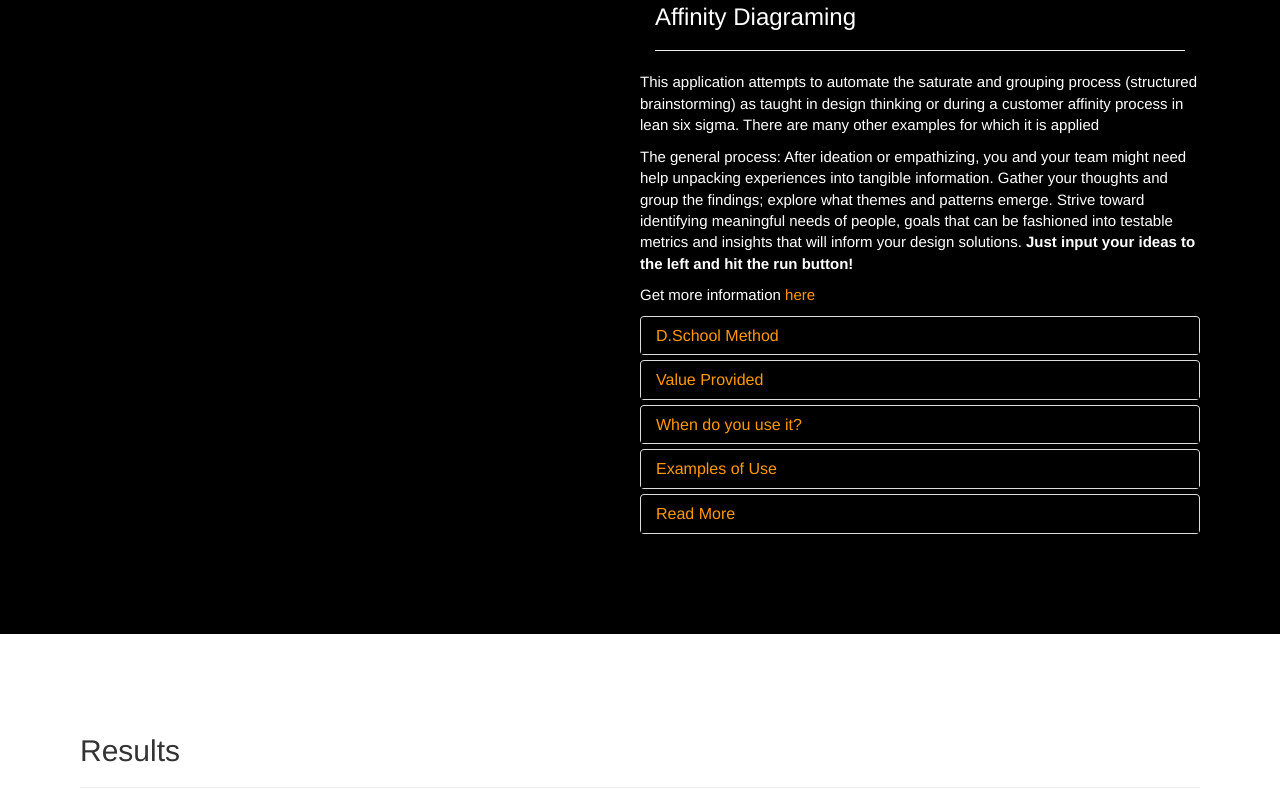
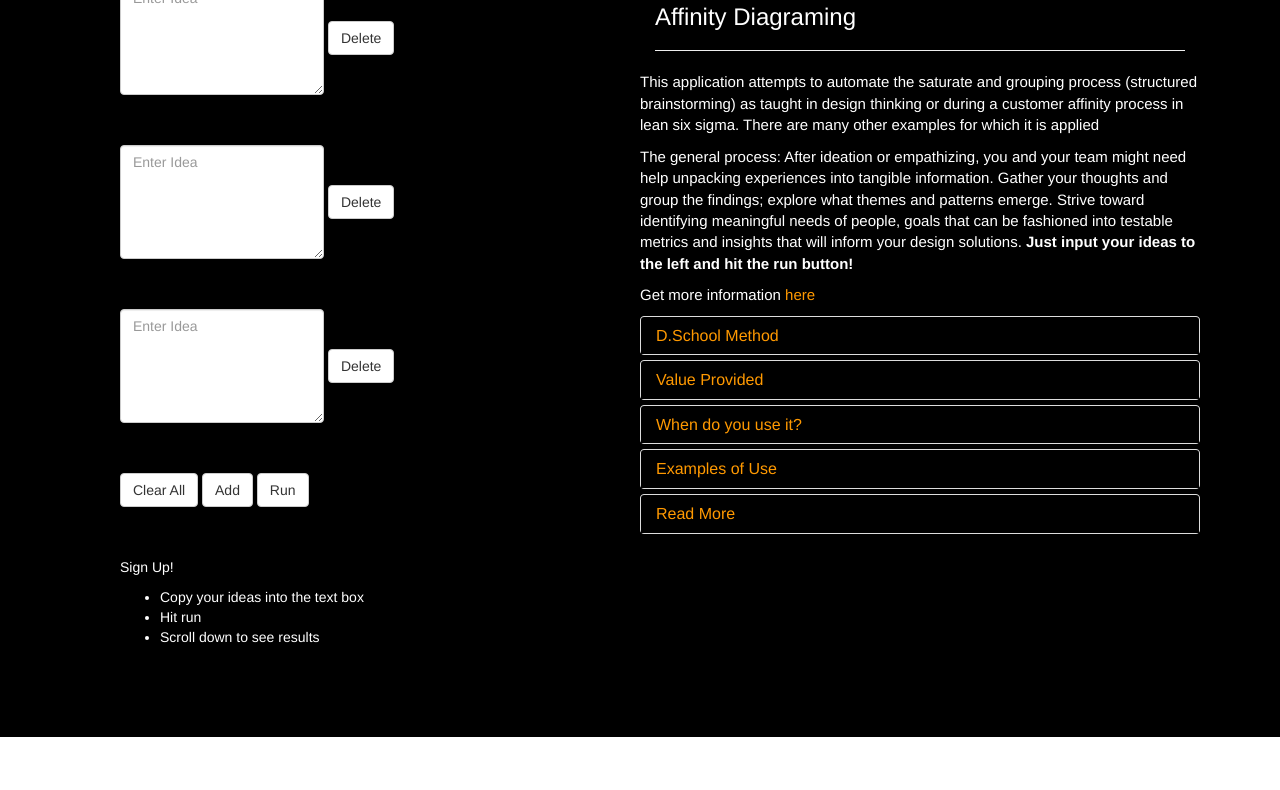
Before and after one commit to riemann-subtelty/riemann-subtelty.github.io, a plain HTML site: page index.html in a window 1280 px wide. Shown: the part 149-939 px from the top of the page. Drawn offline with nearby package versions, Linux system fonts and the light colour scheme; a script that the page names is missing.

Commit message:
add text boxes and controls

```diff
--- a/css/style.css
+++ b/css/style.css
@@ -10,6 +10,13 @@
 /*Nav Bar Styles*/
 .navbar{
 	background: black;
+}
+
+
+/*Form Section*/
+.formPad{
+	    padding-top: 50px;
+    	padding-left: 40px;
 }
 
 
--- a/index.html
+++ b/index.html
@@ -46,8 +46,46 @@
 				<div class="row">
 				<!-- This column will contain the data entry -->
 					<div class="col-sm-6">
+						<div class="row">
+							<form class="form-inline formPad">
+								  <div class="form-group">
+									    <label class="sr-only" for="#">Ideas</label>
+									    <textarea class="form-control" rows="5" id="comment" placeholder="Enter Idea"></textarea>
+								  </div>
+								  <button type="submit" class="btn btn-default">Delete</button>
+							</form>
+
+							<form class="form-inline formPad">
+								  <div class="form-group">
+									    <label class="sr-only" for="#">Ideas</label>
+									    <textarea class="form-control" rows="5" id="comment" placeholder="Enter Idea"></textarea>
+								  </div>
+								  <button type="submit" class="btn btn-default">Delete</button>
+							</form>
+
+							<form class="form-inline formPad">
+								  <div class="form-group">
+									    <label class="sr-only" for="#">Ideas</label>
+									    <textarea class="form-control" rows="5" id="comment" placeholder="Enter Idea"></textarea>
+								  </div>
+								  <button type="submit" class="btn btn-default">Delete</button>
+							</form>
+						</div>
+						<div class ="row formPad">
+							<button class="btn btn-default" type="submit">Clear All</button>
+							<button class="btn btn-default" type="submit">Add</button>
+							<button class="btn btn-default" type="submit">Run</button>
+						</div>
+						<div class="row formPad">
+							<p>Sign Up!</p>
+							<ul>
+								<li>Copy your ideas into the text box</li>
+								<li>Hit run</li>
+								<li>Scroll down to see results</li>
 
 
+							</ul>
+						</div>
 					</div>
 				<!-- This column could contain information about the process -->
 				<div class="themes">
```
